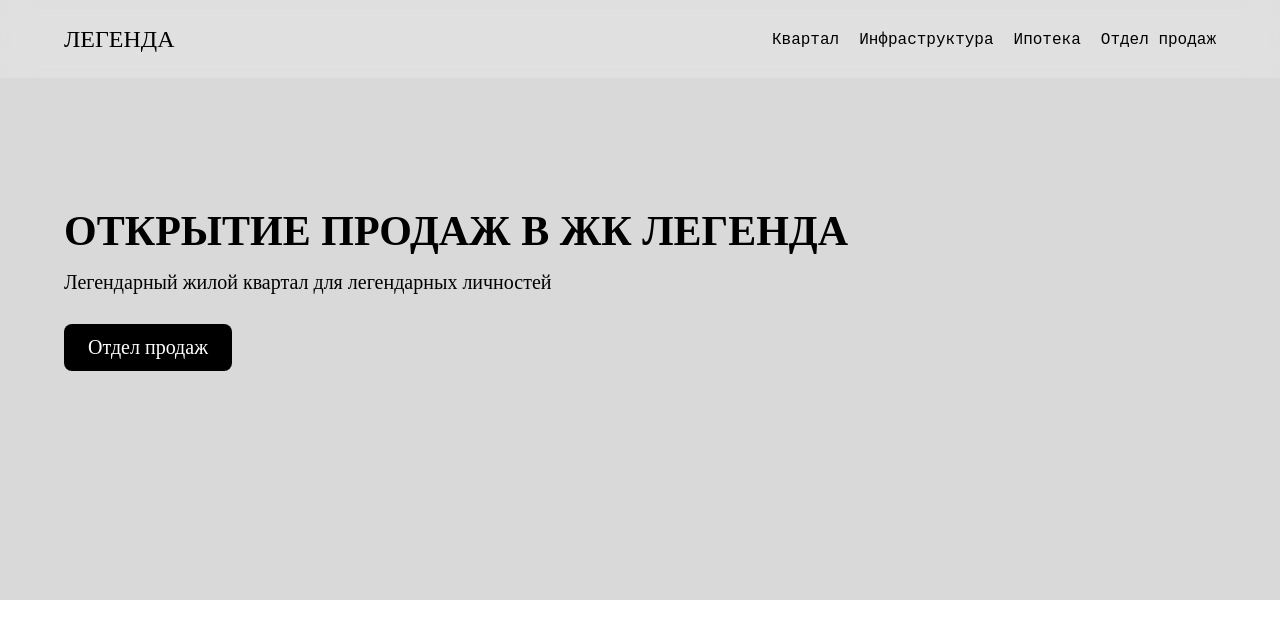
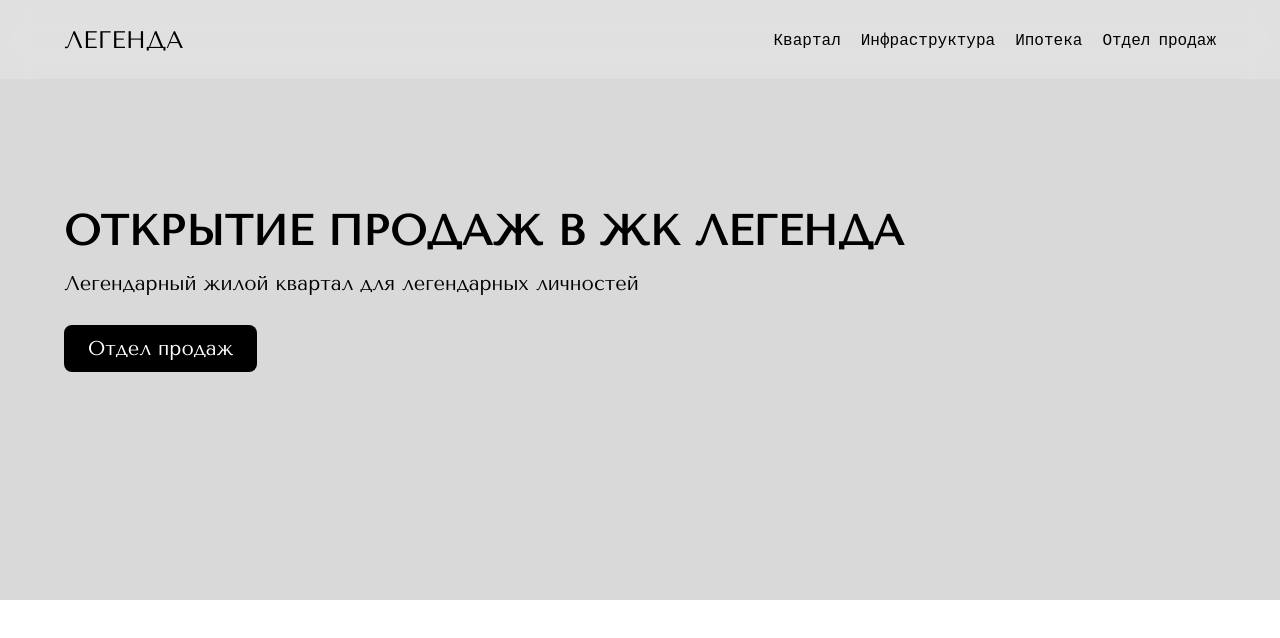
Before and after one commit to sampo700/legenda-website, a plain HTML site: page index.html in a window 1280 px wide. Drawn offline with nearby package versions, Linux system fonts and the light colour scheme.

Commit message:
Update index.html

```diff
--- a/index.html
+++ b/index.html
@@ -4,6 +4,10 @@
     <meta charset="UTF-8">
     <meta name="viewport" content="width=device-width, initial-scale=1.0">
     <title>Легенда</title>
+     <!-- Предварительное подключение шрифтов для ускорения загрузки -->
+     <link rel="preconnect" href="https://fonts.googleapis.com">
+     <link rel="preconnect" href="https://fonts.gstatic.com" crossorigin>
+     <link href="https://fonts.googleapis.com/css2?family=Tenor+Sans&family=Inconsolata&display=swap" rel="stylesheet">
     <!-- Ссылка на стили -->
     <link rel="stylesheet" href="legendaMVP.css">
     <!-- Если хочешь вставить стили прямо сюда, перенеси содержимое styles.css внутрь <style> -->
```
